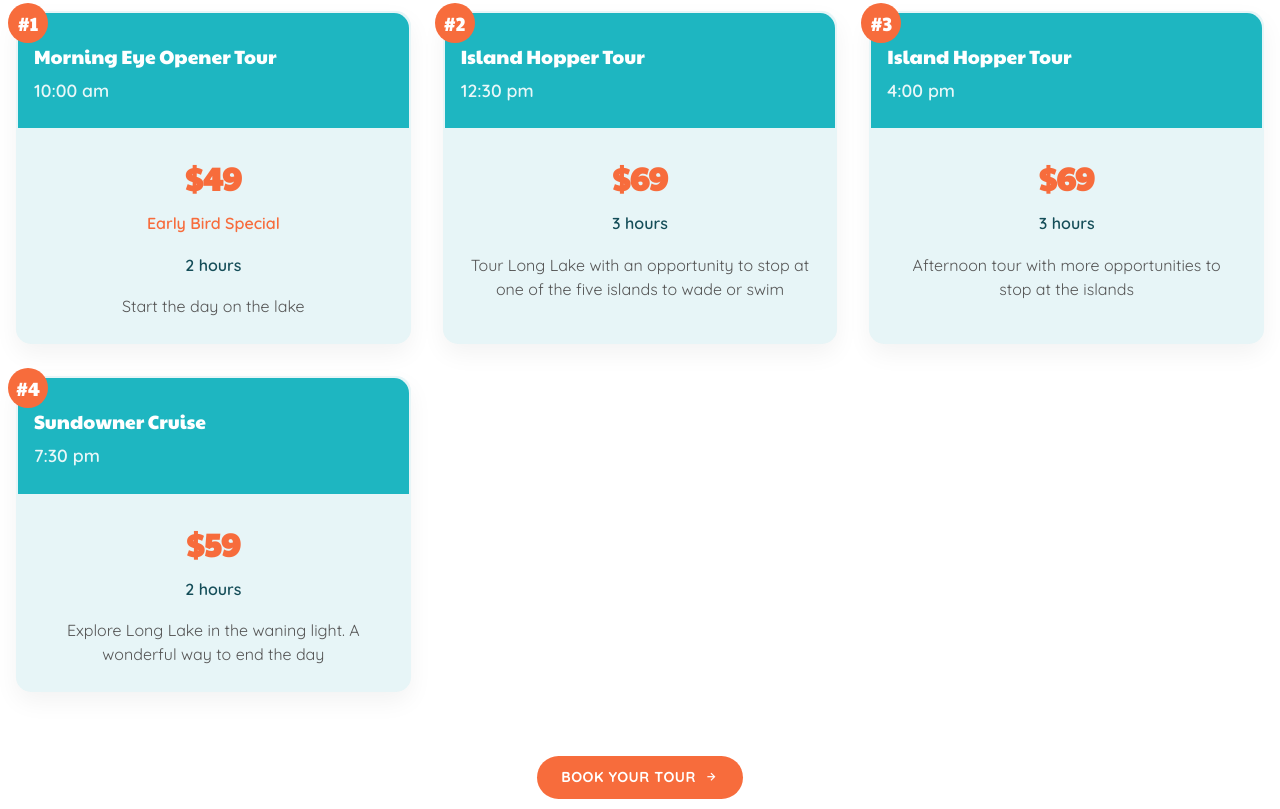
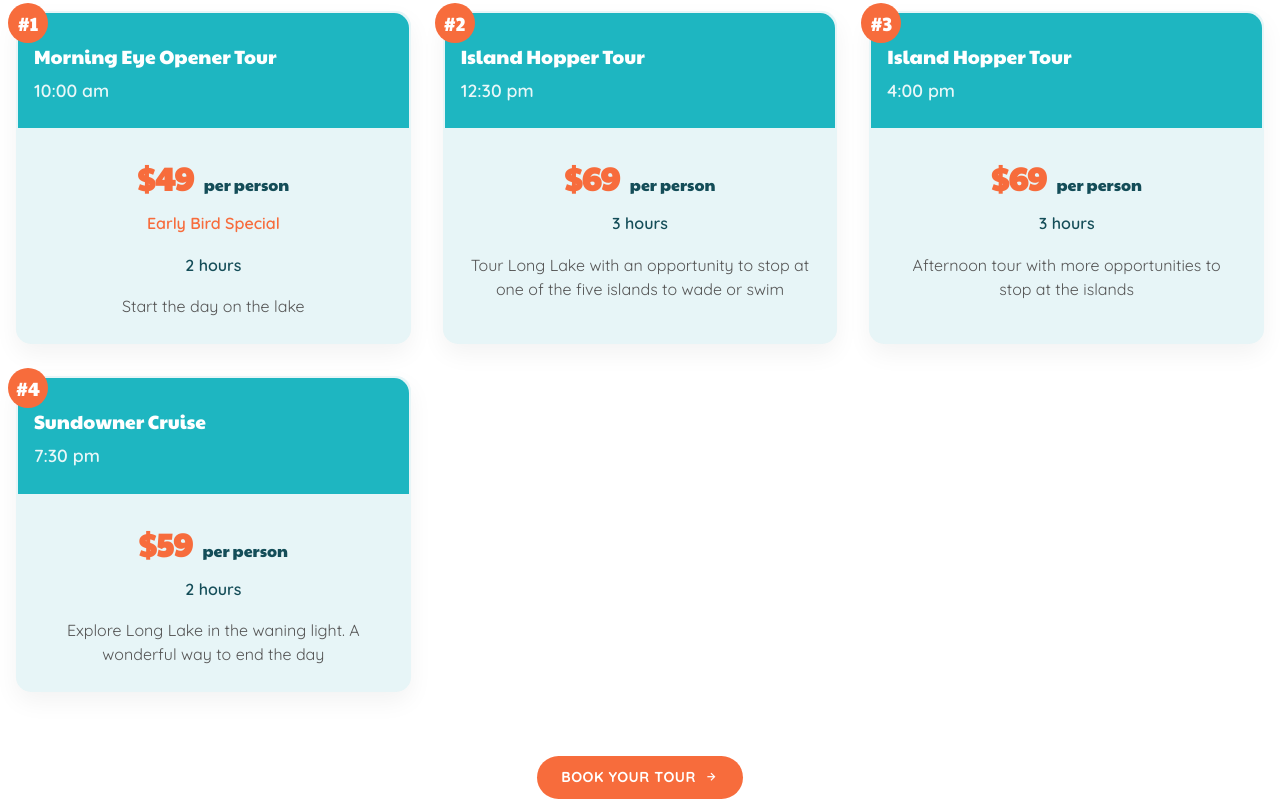
Before and after one commit to Stacware/tc-tiki-boat-tours, a plain HTML site: page index.html in a window 1280 px wide. Shown: the part 1553-2362 px from the top of the page. Drawn offline with nearby package versions, Linux system fonts and the light colour scheme.

Commit message:
per person

```diff
--- a/index.html
+++ b/index.html
@@ -89,7 +89,7 @@
 								<div class="tour-time">10:00 am</div>
 							</div>
 							<div class="tour-body">
-								<div class="tour-price">$49</div>
+								<div class="tour-price">$49 <span class="per-person">per person</span></div>
 								<div class="tour-special">Early Bird Special</div>
 								<div class="tour-duration">2 hours</div>
 								<p class="tour-description">Start the day on the lake</p>
@@ -103,7 +103,7 @@
 								<div class="tour-time">12:30 pm</div>
 							</div>
 							<div class="tour-body">
-								<div class="tour-price">$69</div>
+								<div class="tour-price">$69 <span class="per-person">per person</span></div>
 								<div class="tour-duration">3 hours</div>
 								<p class="tour-description">Tour Long Lake with an opportunity to stop at one of the five islands to wade or swim</p>
 							</div>
@@ -116,7 +116,7 @@
 								<div class="tour-time">4:00 pm</div>
 							</div>
 							<div class="tour-body">
-								<div class="tour-price">$69</div>
+								<div class="tour-price">$69 <span class="per-person">per person</span></div>
 								<div class="tour-duration">3 hours</div>
 								<p class="tour-description">Afternoon tour with more opportunities to stop at the islands</p>
 							</div>
@@ -129,7 +129,7 @@
 								<div class="tour-time">7:30 pm</div>
 							</div>
 							<div class="tour-body">
-								<div class="tour-price">$59</div>
+								<div class="tour-price">$59 <span class="per-person">per person</span></div>
 								<div class="tour-duration">2 hours</div>
 								<p class="tour-description">Explore Long Lake in the waning light. A wonderful way to end the day</p>
 							</div>
--- a/main.css
+++ b/main.css
@@ -325,6 +325,13 @@ a:hover {
 	color: var(--accent);
 	font-family: var(--heading-font);
 	margin-bottom: 0.5rem;
+}
+
+.tour-price .per-person {
+	font-size: 0.5em;
+	font-weight: 300 !important;
+	color: var(--dark-blue);
+	margin-left: 4px;
 }
 
 .tour-special {
```
